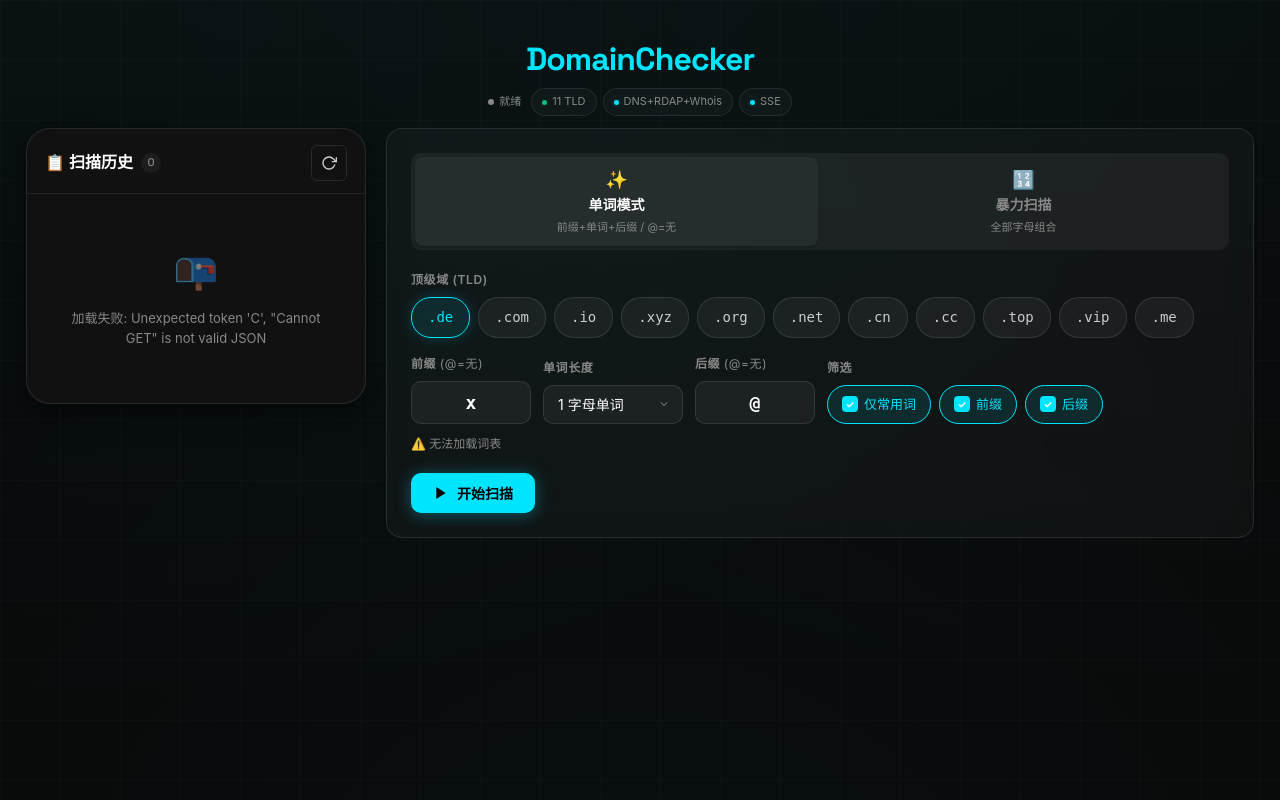
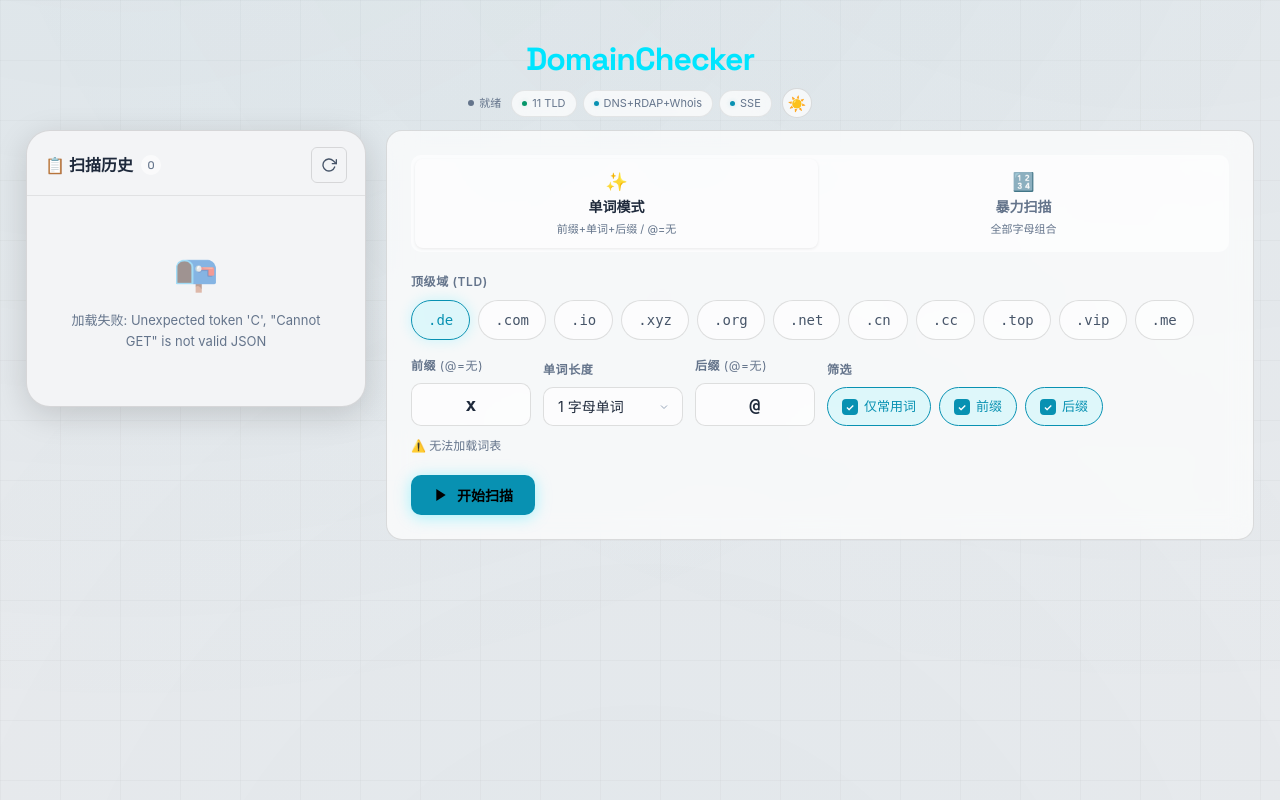
Before and after one commit to Alzeros/domaincheck, a Python web app: template templates/index.html in a window 1280 px wide. Run offline with Jinja, Linux system fonts and the light colour scheme; the template is opened without the code that fills it, so the values that code supplies are empty.

Commit message:
feat: 浅色/深色主题切换
- CSS [data-theme="light"] 变量覆盖（暖灰色调，白卡片）
- 修复浅色模式下硬编码颜色（select option、domain-status、背景装饰）
- hero 底部添加主题切换按钮（🌙/☀️）
- JS toggleTheme() + localStorage 持久化 + prefers-color-scheme 回退
- 页面加载时 initTheme() 读取保存的偏好

```diff
--- a/templates/index.html
+++ b/templates/index.html
@@ -46,6 +46,32 @@
             --transition-slow: 400ms cubic-bezier(0.4,0,0.2,1);
         }
 
+        [data-theme="light"] {
+            --bg-primary: #e8eaed;
+            --bg-secondary: #f3f4f6;
+            --bg-card: rgba(255,255,255,0.7);
+            --bg-card-hover: rgba(255,255,255,0.85);
+            --bg-input: rgba(255,255,255,0.6);
+            --border-subtle: rgba(0,0,0,0.08);
+            --border-card: rgba(0,0,0,0.12);
+            --border-active: rgba(0,180,210,0.5);
+            --text-primary: #1e293b;
+            --text-secondary: #475569;
+            --text-muted: #64748b;
+            --accent: #0891b2;
+            --accent-glow: rgba(8,145,178,0.2);
+            --accent2: #0891b2;
+            --accent2-glow: rgba(8,145,178,0.18);
+            --success: #059669;
+            --success-glow: rgba(5,150,105,0.15);
+            --warning: #d97706;
+            --error: #dc2626;
+            --shadow-sm: 0 1px 3px rgba(0,0,0,0.08);
+            --shadow-md: 0 4px 12px rgba(0,0,0,0.1);
+            --shadow-lg: 0 8px 32px rgba(0,0,0,0.15);
+            --shadow-glow: 0 0 20px rgba(8,145,178,0.15);
+        }
+
         *, *::before, *::after { box-sizing: border-box; margin: 0; padding: 0; }
 
         html { scroll-behavior: smooth; }
@@ -89,6 +115,19 @@
             z-index: 0;
         }
 
+        [data-theme="light"] body::before {
+            background:
+                radial-gradient(ellipse at 30% 0%, rgba(8,145,178,0.06) 0%, transparent 50%),
+                radial-gradient(ellipse at 70% 0%, rgba(8,145,178,0.04) 0%, transparent 50%),
+                radial-gradient(ellipse at 50% 100%, rgba(8,145,178,0.03) 0%, transparent 50%);
+        }
+
+        [data-theme="light"] body::after {
+            background-image:
+                linear-gradient(rgba(0,0,0,0.025) 1px, transparent 1px),
+                linear-gradient(90deg, rgba(0,0,0,0.025) 1px, transparent 1px);
+        }
+
         /* Scrollbar */
         ::-webkit-scrollbar { width: 6px; height: 6px; }
         ::-webkit-scrollbar-track { background: transparent; }
@@ -234,6 +273,26 @@
         .hero-badge .dot.green { background: var(--success); box-shadow: 0 0 5px var(--success-glow); }
         .hero-badge .dot.blue { background: var(--accent); box-shadow: 0 0 5px var(--accent-glow); }
         .hero-badge .dot.cyan { background: var(--accent); box-shadow: 0 0 5px var(--accent-glow); }
+
+        .theme-toggle {
+            display: inline-flex;
+            align-items: center;
+            justify-content: center;
+            width: 30px; height: 30px;
+            background: var(--bg-card);
+            border: 1px solid var(--border-card);
+            border-radius: 50%;
+            cursor: pointer;
+            font-size: 15px;
+            transition: all var(--transition-fast);
+            padding: 0;
+            line-height: 1;
+        }
+        .theme-toggle:hover {
+            background: var(--bg-card-hover);
+            border-color: rgba(255,255,255,0.15);
+            transform: scale(1.1);
+        }
 
         /* Connection status — embedded in hero */
 
@@ -663,6 +722,10 @@
             background: #1a1a1a;
             color: #ffffff;
         }
+        [data-theme="light"] .select-field option {
+            background: #ffffff;
+            color: #0f172a;
+        }
 
         .inline-row {
             display: flex;
@@ -1073,6 +1136,14 @@
             background: rgba(34,211,238,0.12);
             color: #67e8f9;
             animation: pulse 1.5s ease-in-out infinite;
+        }
+        [data-theme="light"] .domain-status.available {
+            background: rgba(16,185,129,0.15);
+            color: #059669;
+        }
+        [data-theme="light"] .domain-status.just-found {
+            background: rgba(8,145,178,0.12);
+            color: #0891b2;
         }
 
         .domain-card-actions {
@@ -1392,6 +1463,9 @@
                         <span class="hero-badge"><span class="dot blue"></span> DNS+RDAP+Whois</span>
                         <span class="hero-badge"><span class="dot cyan"></span> SSE</span>
                     </div>
+                    <button class="theme-toggle" onclick="toggleTheme()" title="切换主题">
+                        <span id="theme-icon">🌙</span>
+                    </button>
                 </div>
             </div>
         </header>
@@ -1752,6 +1826,7 @@
         // INIT
         // ================================================================
         window.addEventListener('DOMContentLoaded', () => {
+            initTheme();
             restoreLastResults();
             restoreLastResultsFromServer();
             checkActiveScan();
@@ -2698,6 +2773,29 @@
         }
 
         // ================================================================
+        // THEME TOGGLE
+        // ================================================================
+        function initTheme() {
+            const saved = localStorage.getItem('dc-theme');
+            const theme = saved || (window.matchMedia('(prefers-color-scheme: light)').matches ? 'light' : 'dark');
+            document.documentElement.dataset.theme = theme;
+            updateThemeIcon(theme);
+        }
+
+        function toggleTheme() {
+            const html = document.documentElement;
+            const next = html.dataset.theme === 'dark' ? 'light' : 'dark';
+            html.dataset.theme = next;
+            localStorage.setItem('dc-theme', next);
+            updateThemeIcon(next);
+        }
+
+        function updateThemeIcon(theme) {
+            const icon = $('theme-icon');
+            if (icon) icon.textContent = theme === 'dark' ? '🌙' : '☀️';
+        }
+
+        // ================================================================
         // KEYBOARD SHORTCUTS
         // ================================================================
         document.addEventListener('keydown', (e) => {
```
